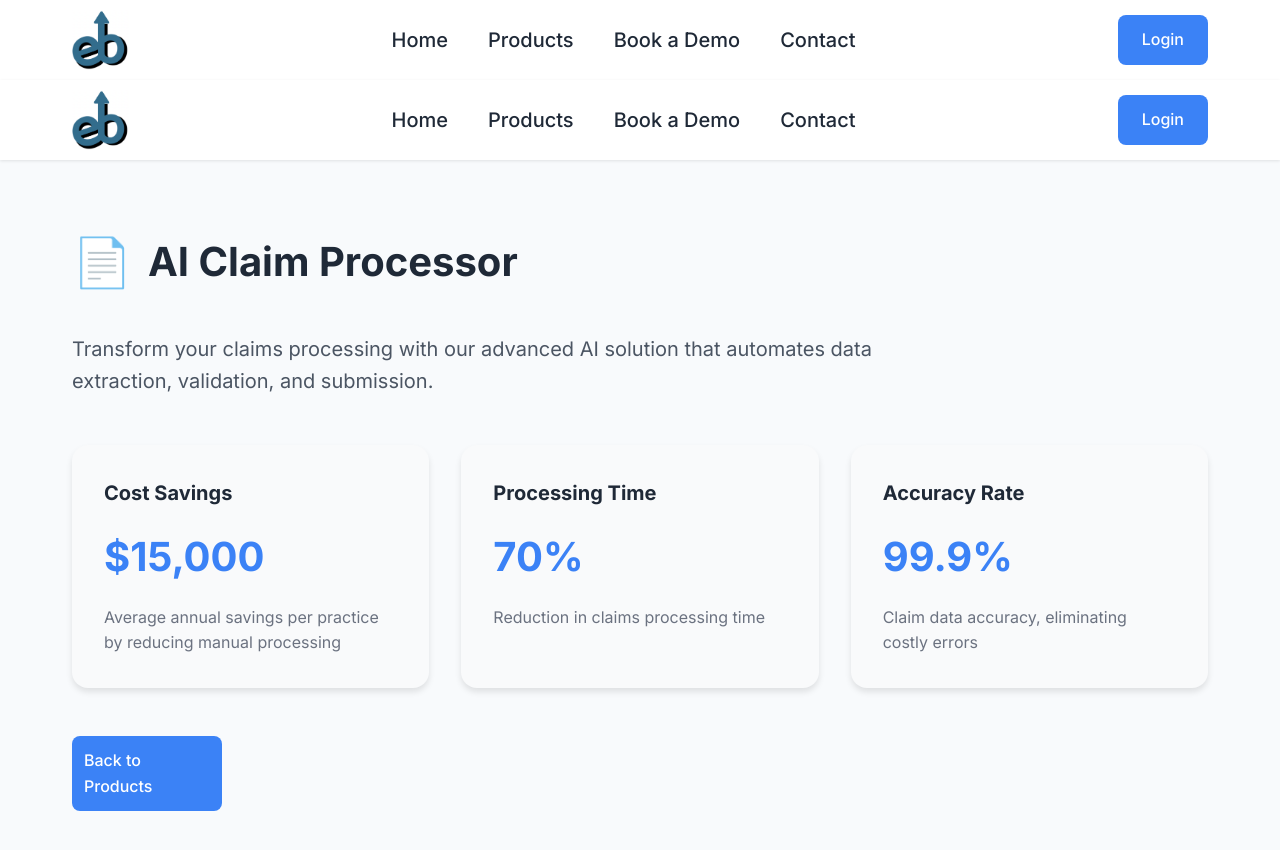
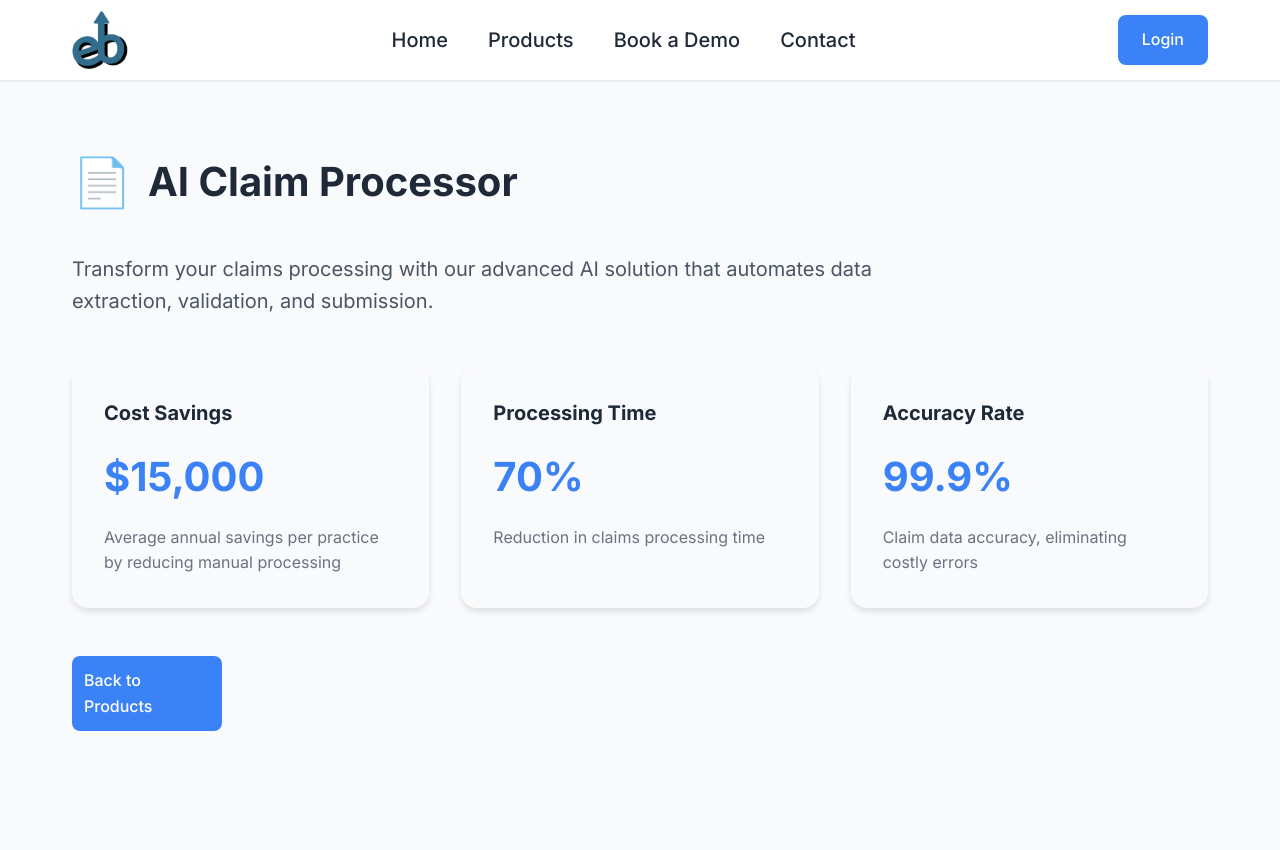
Before and after one commit to Jannatt22/Scheduly-AI, a React (Create React App) app: page /product/ai-claim-processor in a window 1280 px wide. Shown: the top 850 px of the page. Built offline with nearby package versions, Linux system fonts and the light colour scheme.

Commit message:
Fix: Remove duplicate navigation from product detail page

```diff
--- a/src/pages/products/ProductDetail.tsx
+++ b/src/pages/products/ProductDetail.tsx
@@ -148,44 +148,20 @@ const productData: Record<string, ProductMetrics> = {
   }
 };
 
-const ProductDetailNav = () => (
-  <nav className="nav-header">
-    <div className="nav-container">
-      <div className="logo">
-        <Link to="/">
-          <img src="/logo_new.png" alt="Scheduly AI" className="logo-image" />
-        </Link>
-      </div>
-      <div className="nav-links">
-        <Link to="/#home">Home</Link>
-        <Link to="/#products">Products</Link>
-        <a href="https://calendly.com/siva-effibotic/30min?month=2025-06" target="_blank" rel="noopener noreferrer">Book a Demo</a>
-        <Link to="/#contact">Contact</Link>
-      </div>
-      <a href="/login" className="cta-button">Login</a>
-    </div>
-  </nav>
-);
-
 const ProductDetail: React.FC = () => {
   const { productId } = useParams<{ productId: string }>();
   const product = productId ? productData[productId] : null;
 
   if (!product) {
     return (
-      <>
-        <ProductDetailNav />
       <div className="product-detail-container">
         <h1>Product Not Found</h1>
         <Link to="/#products" className="back-button">Back to Products</Link>
       </div>
-      </>
     );
   }
 
   return (
-    <>
-      <ProductDetailNav />
     <div className="product-detail-container">
       <div className="product-header">
         <span className="product-icon">{product.icon}</span>
@@ -205,7 +181,6 @@ const ProductDetail: React.FC = () => {
 
       <Link to="/#products" className="back-button">Back to Products</Link>
     </div>
-    </>
   );
 };
 
```
Lines whose indentation alone changed are shown as unchanged.
